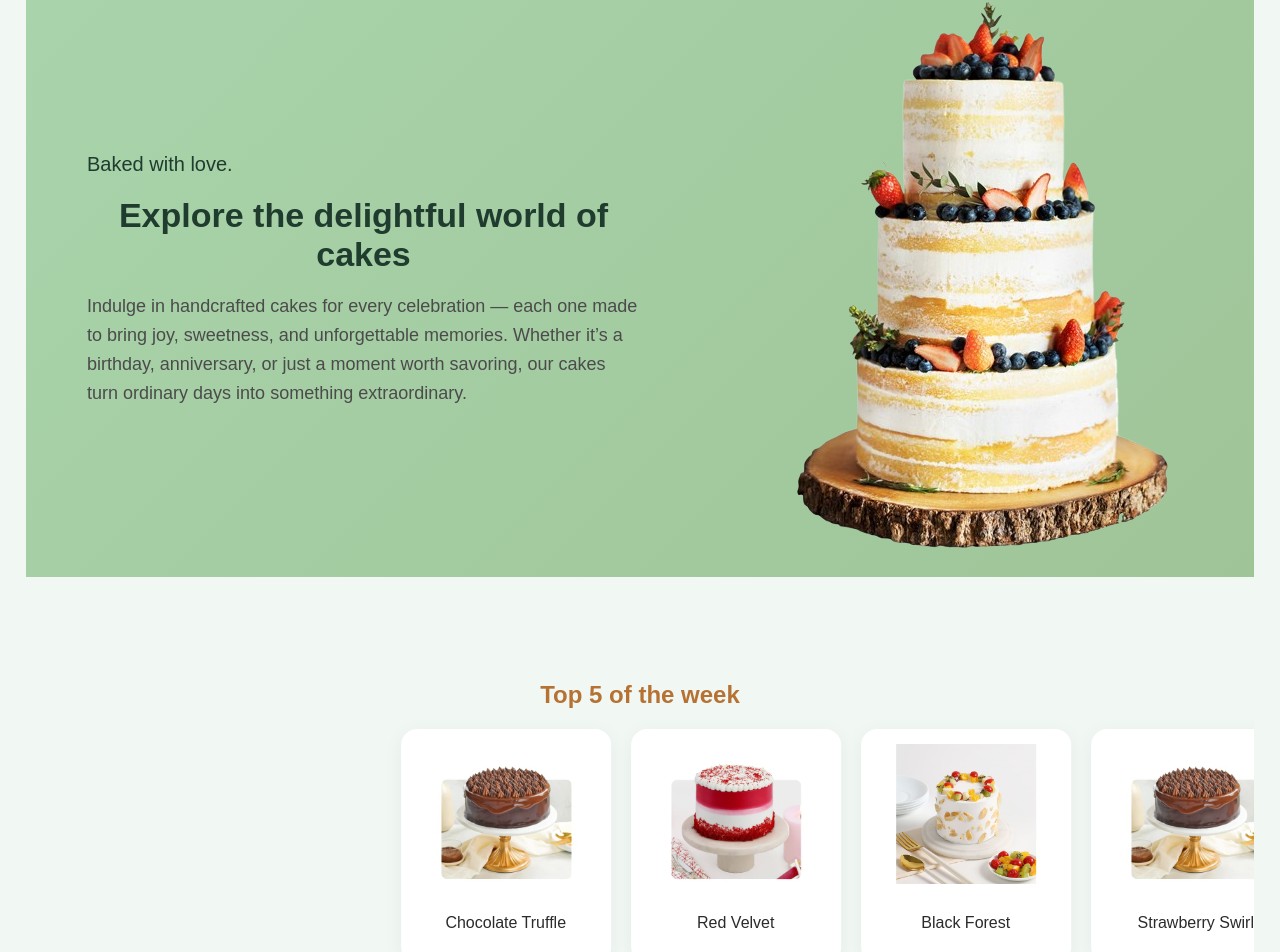
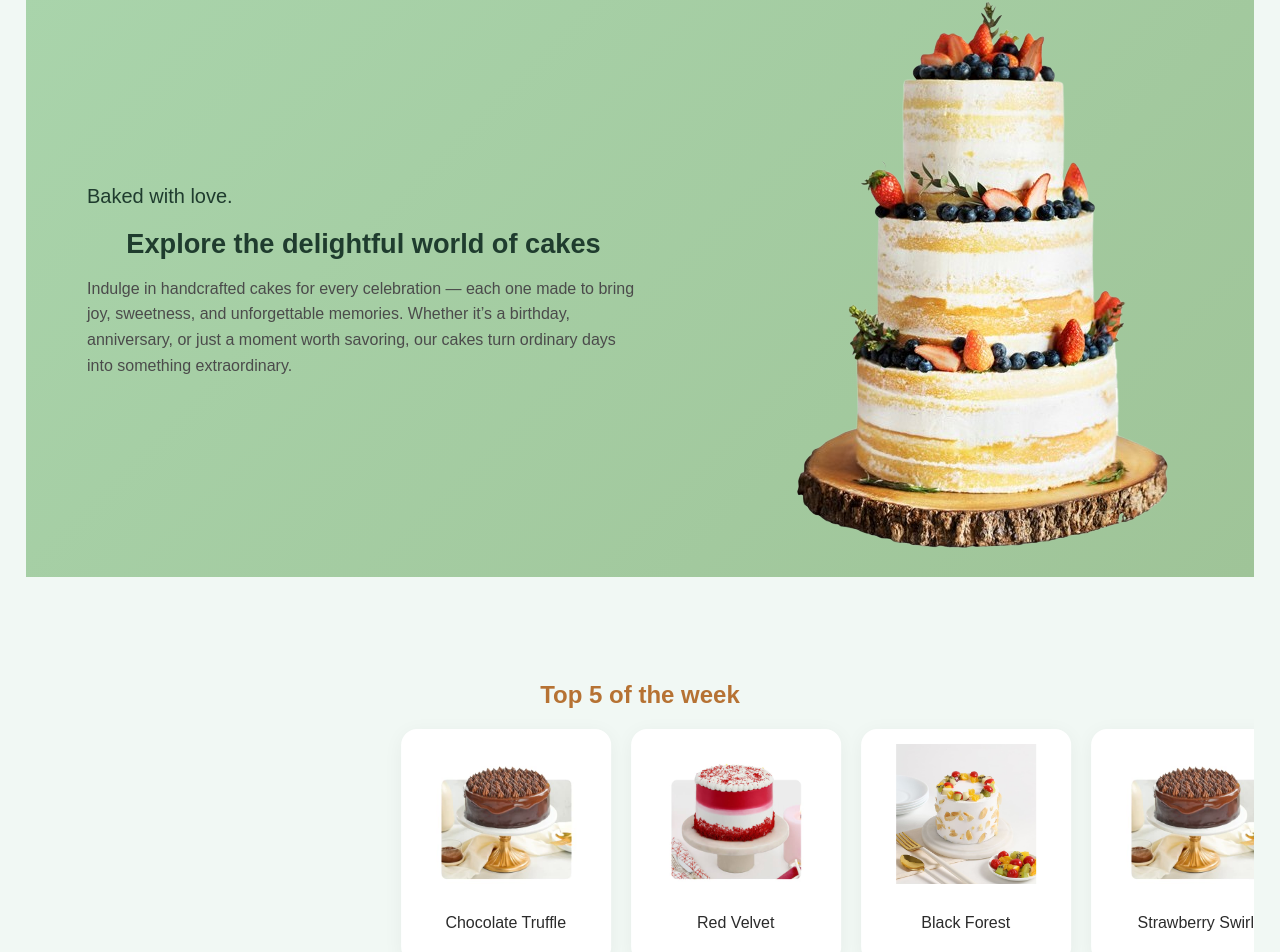
Before and after one commit to sathya2793/bakers, a React (Create React App) app: page / in a window 1280 px wide. Shown: the part 878-1830 px from the top of the page. Built offline with nearby package versions, Linux system fonts and the light colour scheme.

Commit message:
change size

```diff
--- a/src/pages/AboutUs.css
+++ b/src/pages/AboutUs.css
@@ -18,7 +18,7 @@
 
 .about-hero p {
   font-size: 1.2rem;
-  color: #f7f4ee;
+  color: #000;
 }
 
 .about-content {
--- a/src/pages/Home.css
+++ b/src/pages/Home.css
@@ -26,14 +26,14 @@
 }
 
 .title {
-  font-size: 34px;
+  font-size: 1.7em;
   font-weight: 700;
   margin: 10px 0;
   color: #1f3c2e;
 }
 
 .description {
-  font-size: 18px;
+  font-size: 1em;
   color: #4b4b4b;
   line-height: 1.6;
 }
```
